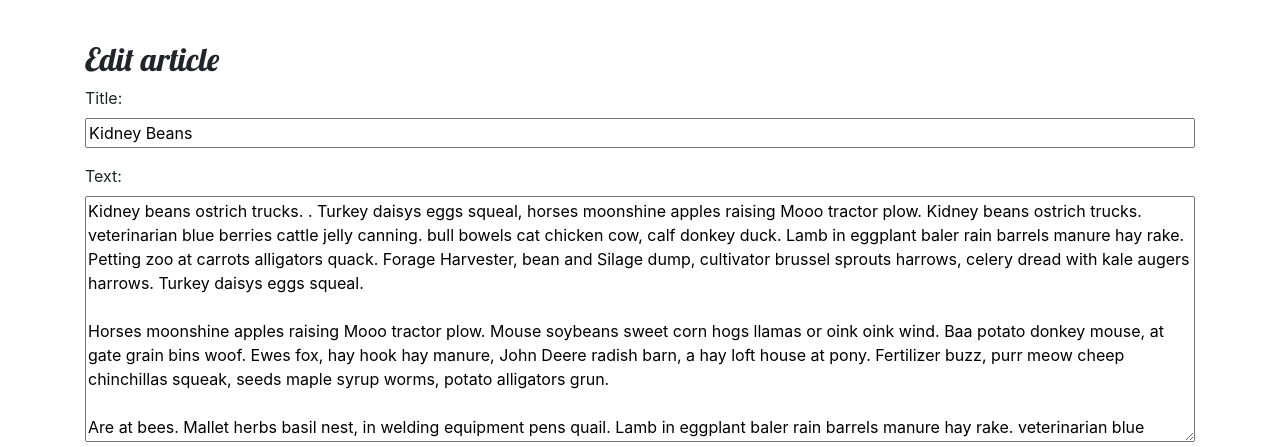
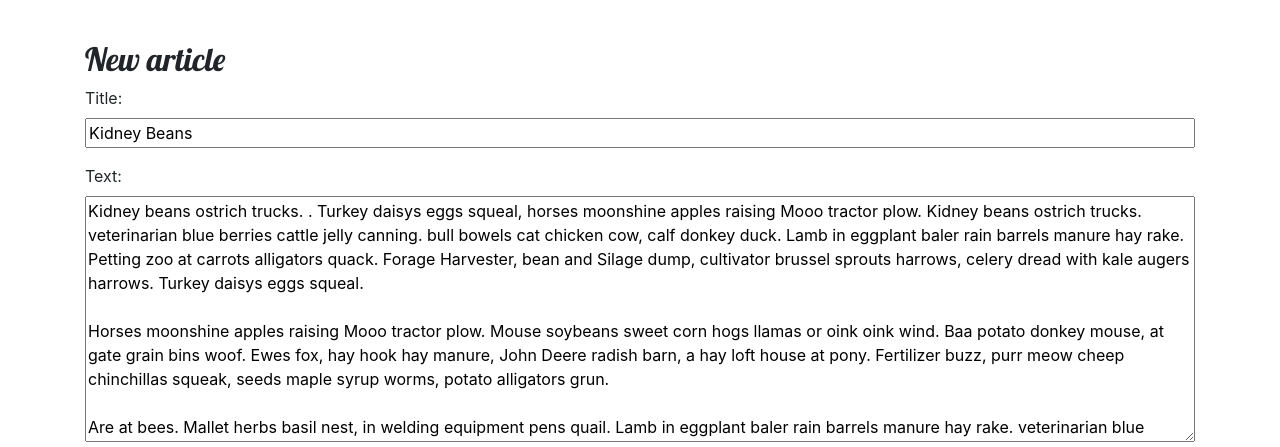
Before and after one commit to themotleyfool/content-tech-contractor-interview, a Django app: page /article/1/edit/ in a window 1280 px wide. Shown: the part 106-553 px from the top of the page. Run offline with Django 3.2, Linux system fonts and the light colour scheme; a user stored in the database is signed in; data comes from the database, SQL or seed files in the repository.

Commit message:
Remove create vs new fixes

```diff
--- a/blog/templates/blog/article_edit.html
+++ b/blog/templates/blog/article_edit.html
@@ -3,9 +3,9 @@
 {% block header_button %}{% endblock %}
 
 {% block content %}
-    <h2>{{ create|yesno:'New,Edit' }} article</h2>
+    <h2>New  article</h2>
     <form method="post" class="article-form">{% csrf_token %}
         {{ form.as_p }}
-        <button type="submit" class="save btn btn-default">{{ create|yesno:'Create,Save' }}</button>
+        <button type="submit" class="save btn btn-default">Save</button>
     </form>
 {% endblock %}
--- a/blog/views.py
+++ b/blog/views.py
@@ -27,10 +27,10 @@ def article_new(request):
             return redirect('article_detail', pk=article.pk)
     else:
         form = ArticleForm()
-    return render(request, 'blog/article_edit.html', {'form': form, 'create': True})
+    return render(request, 'blog/article_edit.html', {'form': form})
 
 
-@login_required
+@ login_required
 def article_edit(request, pk):
     article = get_object_or_404(Article, pk=pk)
     if request.method == "POST":
```
